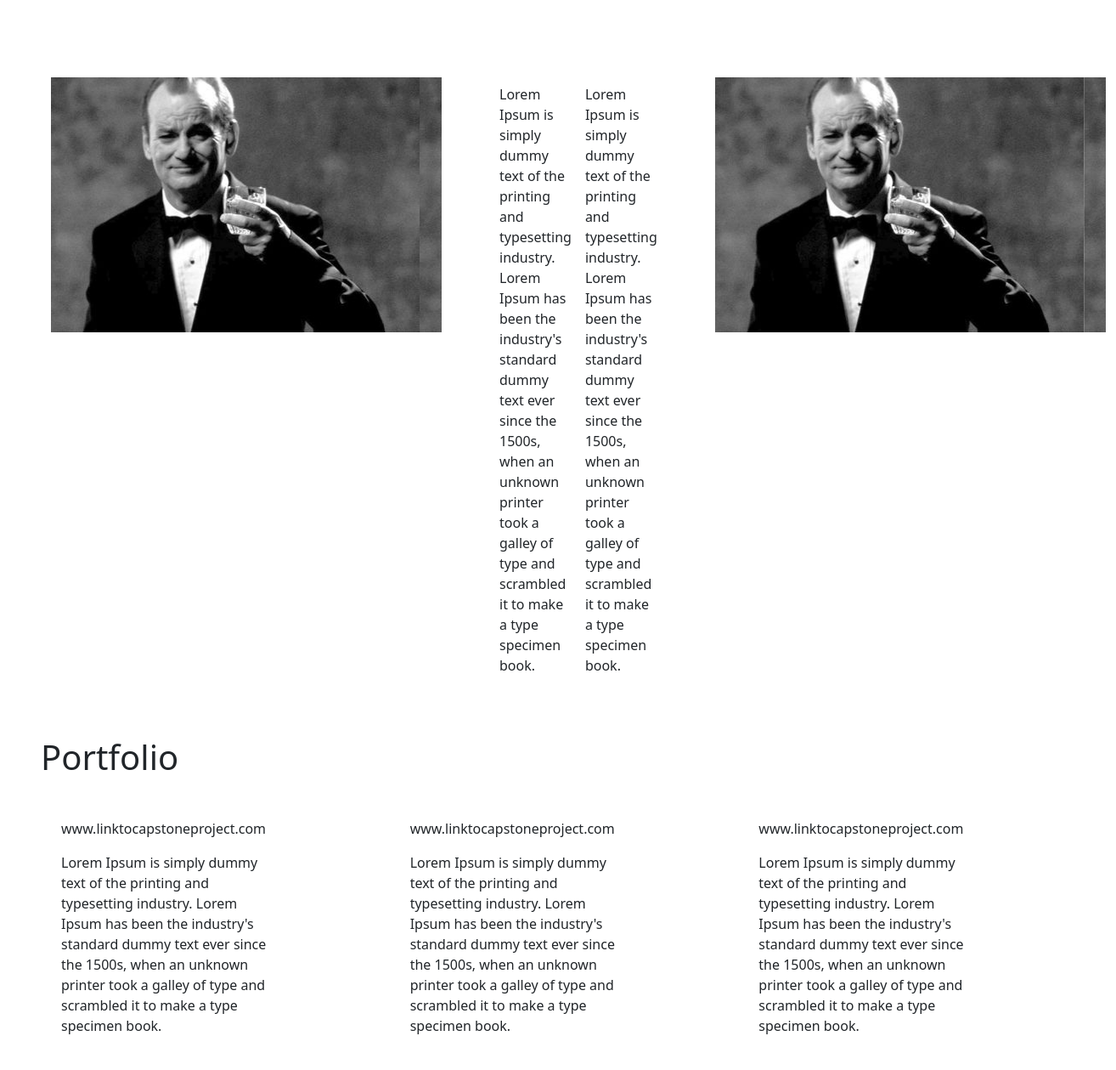
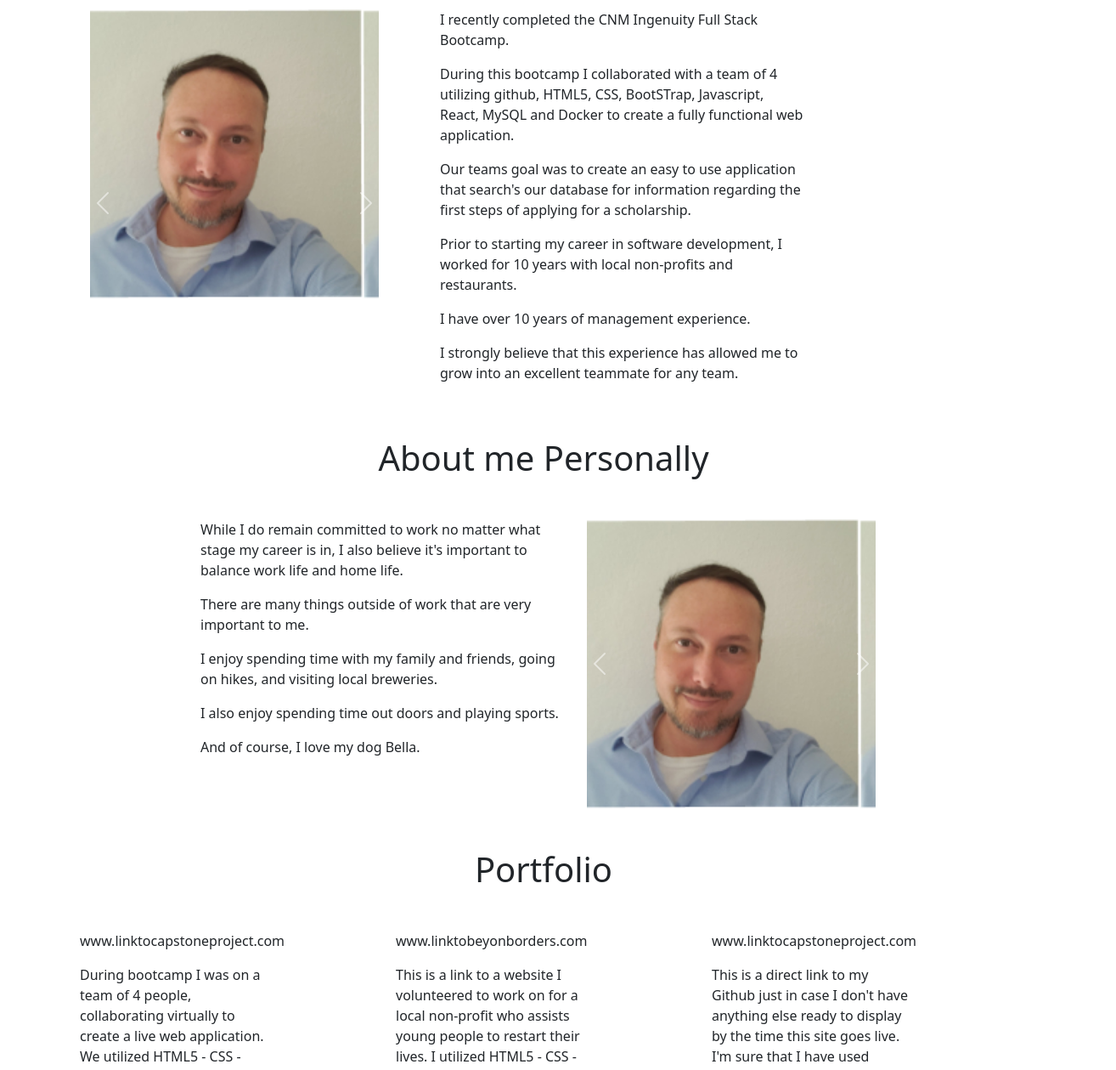
Before and after one commit to JonathanHarada/jonathan-harada-pwp, a plain HTML site: page public_html/index.html in a window 1280 px wide. Shown: the part 573-1832 px from the top of the page at 85% size, 1314 px wide, since content can reach past the window. Drawn offline with nearby package versions, Linux system fonts and the light colour scheme.

Commit message:
working on body and carousel

```diff
--- a/public_html/index.html
+++ b/public_html/index.html
@@ -26,23 +26,24 @@
                 </div>
             </div>
             <div class="navbar-expand-md text-center" id="center">
-                <a class="nav-link" href="#">Contact me</a>
+                <a class="nav-link" href="#contactMe">Contact me</a>
             </div>
         </div>
     </nav>
 </section>
 
 <!--Body 1-->
-<section>
-    <div class="container-fluid row bg-secondary mt-5">
-        <div class="col-md-4 m-5 ps-5 fw-bold fs-1">
-            <p>HTML5-CSS-BootStrap</p>
-            <p>Javascript-React-Docker</p>
+<section class="container-fluid bg-secondary">
+    <div class="row mt-5 ms-5">
+        <div class="col-md-4 m-5 ps-5 fw-bold fs-2">
+            <p>HTML5 CSS JavaScript</p>
+            <p>BootStrap React GitHub</p>
+            <p>MySQL Docker Git</p>
         </div>
-        <div class="col-md-3 ms-auto">
-            <img class="border border-dark rounded-circle img-responsive img-fluid" src="images/myface.jpg" alt="picture of jonathan"/>
+        <div class="col-md-3 ms-5">
+            <img class="mt-5 ms-5 border border-dark rounded-circle img-responsive img-fluid" src="images/myface.jpg" alt="picture of jonathan"/>
         </div>
-        <div class="col-md-4 justify-content-center mt-5 pt-5">
+        <div class="col-md-3 justify-content-center mt-5 pt-5">
             <h2 class="fw-bold fs-1">Jonathan Harada</h2>
             <p class="ps-5 fs-4">Full Stack Web Developer</p>
         </div>
@@ -50,20 +51,20 @@
 </section>
 
 <!--Body 2-->
-<h1 class="m-5">About me</h1>
-<section class="d-md-flex">
+<h1 class="m-5 text-center">About me Professionally</h1>
 
-    <div class="container m-5">
-    <div id="myCarousel" class="w-30 h-100 carousel slide" data-bs-ride="carousel">
+<section class="d-md-flex justify-content-evenly">
+    <div class="container row">
+        <div id="myCarousel" class="col-md-4 w-30 h-30 carousel slide" data-bs-ride="carousel">
         <div class="carousel-inner">
             <div class="carousel-item active">
-                <img src="./images/fill-murray.jpg" class="d-block w-30 h-100" alt="...">
+                <img src="./images/myface.jpg" class="d-block w-100 h-100" alt="...">
             </div>
             <div class="carousel-item">
-                <img src="./images/fill-murray.jpg" class="d-block w-30 h-100" alt="...">
+                <img src="./images/myface.jpg" class="d-block w-100 h-100" alt="...">
             </div>
             <div class="carousel-item">
-                <img src="./images/fill-murray.jpg" class="d-block w-30 h-100" alt="...">
+                <img src="./images/myface.jpg" class="d-block w-100 h-100" alt="...">
             </div>
         </div>
         <button class="carousel-control-prev" type="button" data-bs-target="#carouselExampleControls" data-bs-slide="prev">
@@ -75,25 +76,39 @@
             <span class="visually-hidden">Next</span>
         </button>
     </div>
+    <div class="col-md-5 ms-5">
+        <p>I recently completed the CNM Ingenuity Full Stack Bootcamp.</p>
+        <p>During this bootcamp I collaborated with a team of 4 utilizing github, HTML5, CSS, BootSTrap, Javascript, React, MySQL and Docker to create a fully functional            web application.</p>
+        <p>Our teams goal was to create an easy to use application that search's our database for information regarding the first steps of applying for a scholarship.</p>
+        <p>Prior to starting my career in software development, I worked for 10 years with local non-profits and restaurants.</p>
+        <p>I have over 10 years of management experience.</p>
+        <p>I strongly believe that this experience has allowed me to grow into an excellent teammate for any team.</p>
     </div>
+    </div>
+</section>
 
-    <div class="mt-5 p-2"><p>Lorem Ipsum is simply dummy text of the printing and typesetting industry. Lorem Ipsum has been the industry's standard dummy text ever since the 1500s, when an unknown printer took a galley of type and scrambled it to make a type specimen book. </p>
-    </div>
+<h1 class="m-5 text-center">About me Personally</h1>
 
-    <div class="mt-5 p-2"><p>Lorem Ipsum is simply dummy text of the printing and typesetting industry. Lorem Ipsum has been the industry's standard dummy text ever since the 1500s, when an unknown printer took a galley of type and scrambled it to make a type specimen book. </p>
-    </div>
+<section class="d-md-flex justify-content-evenly">
+    <div class="row ms-auto container">
+        <div class="col-md-5 ms-5">
+            <p>While I do remain committed to work no matter what stage my career is in, I also believe it's important to balance work life and home life.</p>
+            <p>There are many things outside of work that are very important to me.</p>
+            <p>I enjoy spending time with my family and friends, going on hikes, and visiting local breweries.</p>
+            <p>I also enjoy spending time out doors and playing sports.</p>
+            <p>And of course, I love my dog Bella.</p>
+        </div>
 
-    <div class="container m-5">
-        <div id="myCarousel" class="w-20 h-100 carousel slide" data-bs-ride="carousel">
+        <div id="myCarousel" class="col-md-4 w-30 h-30 carousel slide" data-bs-ride="carousel">
             <div class="carousel-inner">
                 <div class="carousel-item active">
-                    <img src="./images/fill-murray.jpg" class="d-block w-30 h-100" alt="...">
+                    <img src="./images/myface.jpg" class="d-block w-100 h-100" alt="...">
                 </div>
                 <div class="carousel-item">
-                    <img src="./images/fill-murray.jpg" class="d-block w-30 h-100" alt="...">
+                    <img src="./images/myface.jpg" class="d-block w-100 h-100" alt="...">
                 </div>
                 <div class="carousel-item">
-                    <img src="./images/fill-murray.jpg" class="d-block w-30 h-100" alt="...">
+                    <img src="./images/myface.jpg" class="d-block w-100 h-100" alt="...">
                 </div>
             </div>
             <button class="carousel-control-prev" type="button" data-bs-target="#carouselExampleControls" data-bs-slide="prev">
@@ -109,48 +124,51 @@
 </section>
 
 <!--Body 3-->
-<h1 class="m-5">Portfolio</h1>
-<section class="d-md-flex ms-5">
-    <div class="row d-md-block container">
+<h1 class="m-5 text-center">Portfolio</h1>
+
+    <div class="container d-md-flex">
+    <div class="d-md-block container">
         <div>
             <p class="col-md-4">
                 www.linktocapstoneproject.com
             </p>
             <p class="col-md-8">
-                Lorem Ipsum is simply dummy text of the printing and typesetting industry. Lorem Ipsum has been the industry's standard dummy text ever since the 1500s, when an unknown printer took a galley of type and scrambled it to make a type specimen book.
+                During bootcamp I was on a team of 4 people, collaborating virtually to create a live web application.
+                We utilized HTML5 - CSS - JavaScript - Bootstrap - React - MySQL - Docker as well as other software to develop this project.
             </p>
         </div>
     </div>
 
-    <div class="row d-md-block container">
+    <div class="d-md-block container">
+        <div>
+            <p class="col-md-4">
+                www.linktobeyonborders.com
+            </p>
+            <p class="col-md-8">
+                This is a link to a website I volunteered to work on for a local non-profit who assists young people to restart their lives.
+                I utilized HTML5 - CSS - JavaScript - Bootstrap and other software in the development of this project.
+            </p>
+        </div>
+    </div>
+
+    <div class="d-md-block container">
         <div>
             <p class="col-md-4">
                 www.linktocapstoneproject.com
             </p>
             <p class="col-md-8">
-                Lorem Ipsum is simply dummy text of the printing and typesetting industry. Lorem Ipsum has been the industry's standard dummy text ever since the 1500s, when an unknown printer took a galley of type and scrambled it to make a type specimen book.
+                This is a direct link to my Github just in case I don't have anything else ready to display by the time this site goes live.
+                I'm sure that I have used HTML5 - CSS - JavaScript - Bootstrap - React - MySQL - Docker as well as other software while using Github.
             </p>
         </div>
     </div>
-
-    <div class="row d-md-block container">
-        <div>
-            <p class="col-md-4">
-                www.linktocapstoneproject.com
-            </p>
-            <p class="col-md-8">
-                Lorem Ipsum is simply dummy text of the printing and typesetting industry. Lorem Ipsum has been the industry's standard dummy text ever since the 1500s, when an unknown printer took a galley of type and scrambled it to make a type specimen book.
-            </p>
-        </div>
     </div>
-
-</section>
 
 <!--Contact Form-->
 <h1 id="contactMe" class="m-5 text-center">Contact Me</h1>
-<section class="d-md-flex">
+<section>
     <div>
-        <div>
+        <div class="text-center">
             <p>Phone: 505-917-0442</p>
             <p>Direct E-Mail: JNHarada@msn.com</p>
             <p>www.Githublink.com</p>
@@ -158,7 +176,7 @@
             <p>Or Submit Contact Form:</p>
 
         </div>
-        <div>
+        <div class="text-center me-5">
             <form action="" method="get" class="form-example">
                 <div class="form-example">
                     <label for="name">Enter your name: </label>
```
